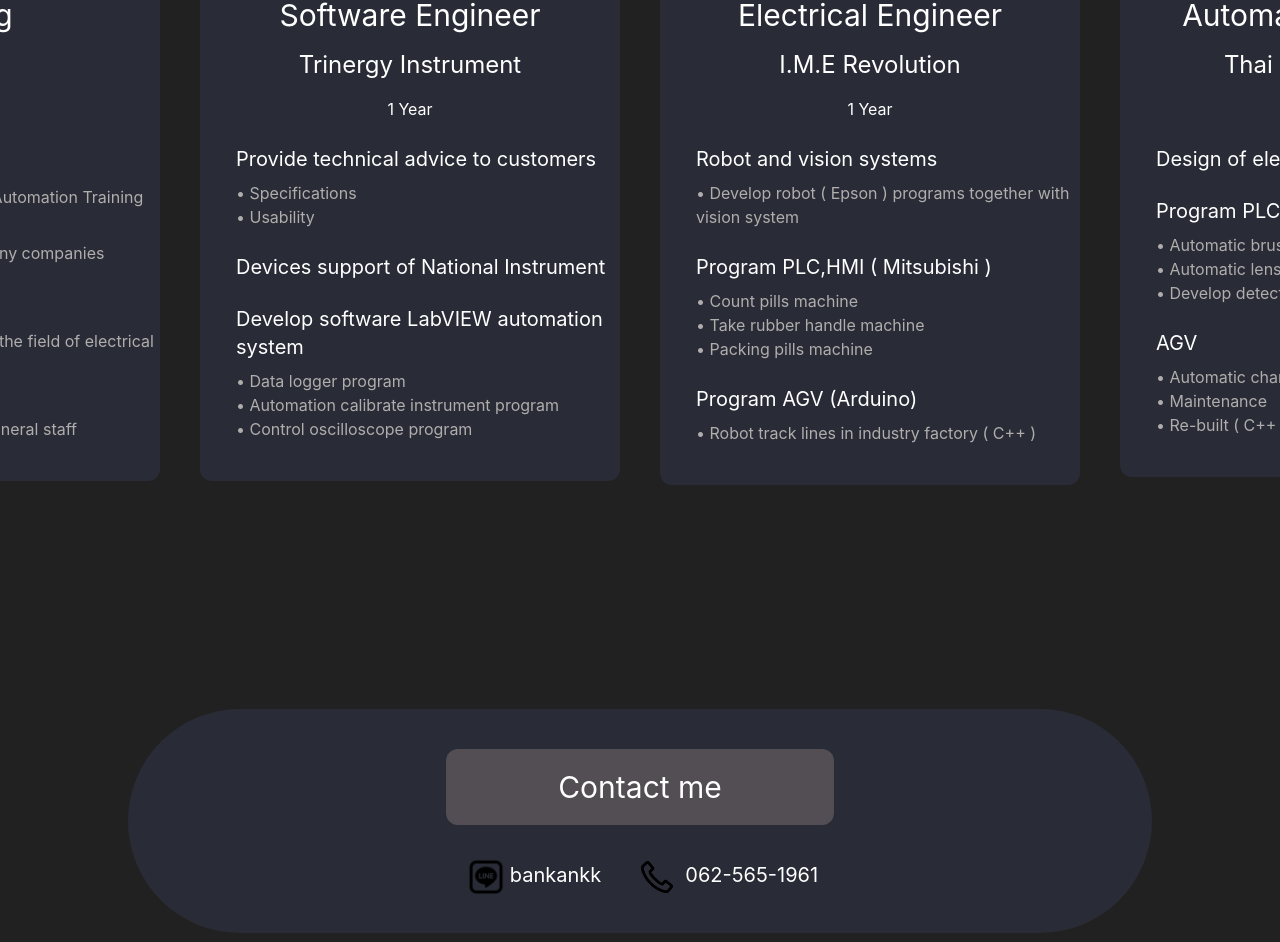
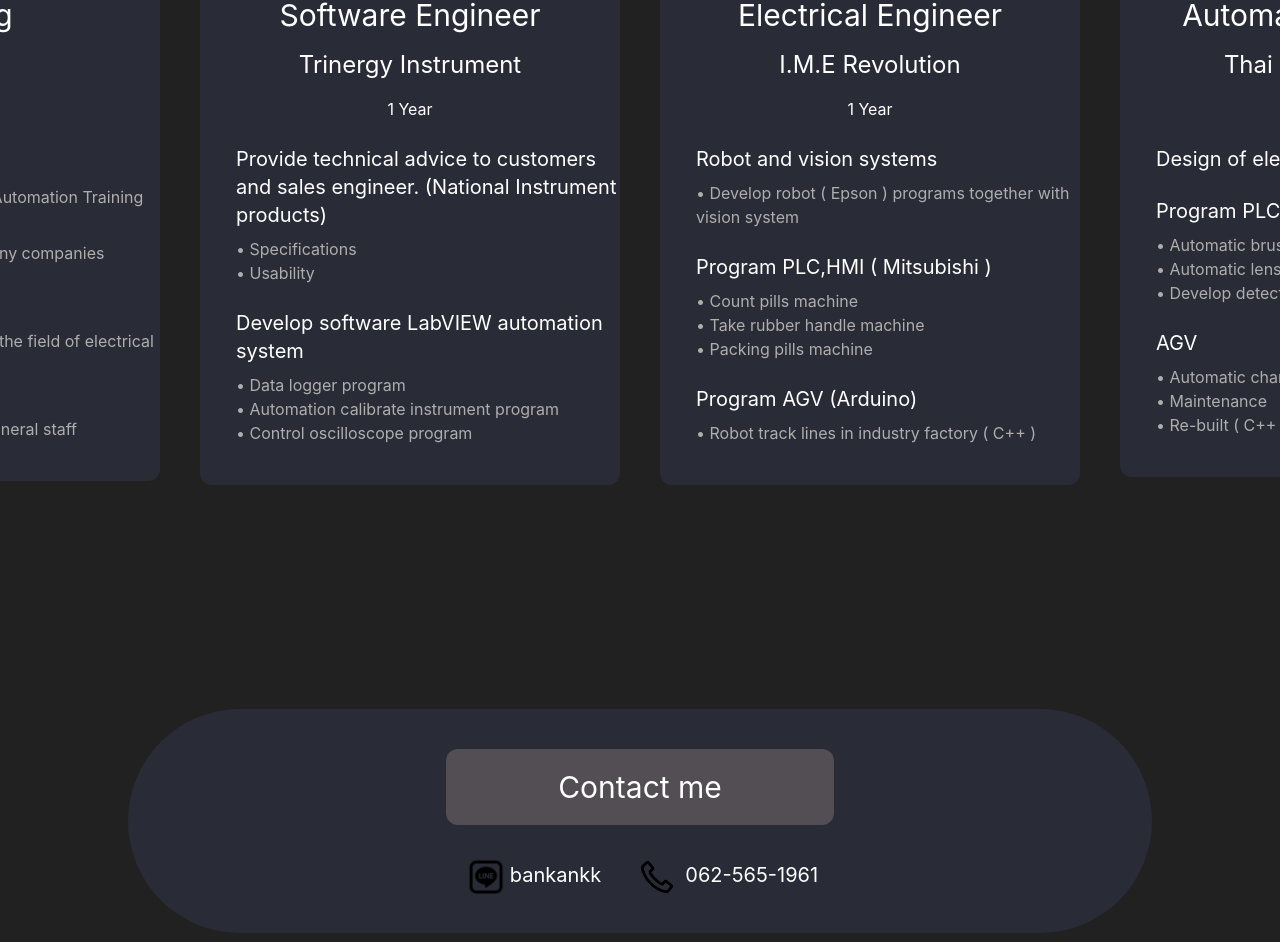
Before and after one commit to bankthitivit/resume-thitivit, a React (Create React App) app: page / in a window 1280 px wide. Shown: the part 2210-3152 px from the top of the page. Built offline with nearby package versions, Linux system fonts and the light colour scheme.

Commit message:
fixed: change feature whatDo

```diff
--- a/src/components/WhatDo.js
+++ b/src/components/WhatDo.js
@@ -48,16 +48,12 @@
           <div>
             <div className="pt-6 w-96 ml-9 flex flex-col items-start justify-center">
               <p className="text-white text-xl">
-                Provide technical advice to customers
+                Provide technical advice to customers and sales engineer.
+                (National Instrument products)
               </p>
               <p className="text-[#B0ADAD] mt-2">
                 • Specifications
                 <br />• Usability
-              </p>
-            </div>
-            <div className="pt-6 w-96 ml-9 flex flex-col items-start justify-center">
-              <p className="text-white text-xl">
-                Devices support of National Instrument
               </p>
             </div>
             <div className="pt-6 w-96 ml-9 flex flex-col items-start justify-center">
```
